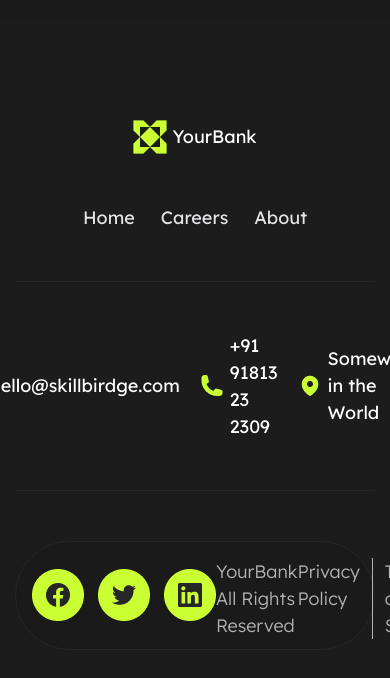
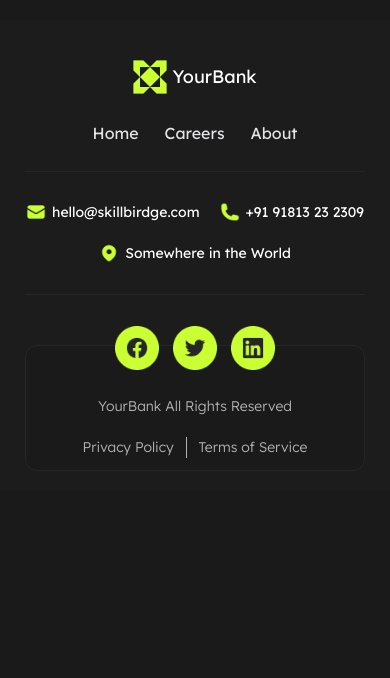
Before and after one commit to R4AYA4R/BankLanding, a React (Create React App) app: page /about in a window 390 px wide. Shown: the part 6766-7444 px from the top of the page. After the commit the page ends 7257 px from the top, so only its background shows below. Built offline with nearby package versions, Linux system fonts and the light colour scheme.

Commit message:
added adaptive SectionJourney,SectionTestimonials and Footer

```diff
--- a/src/components/SectionTestimonials.jsx
+++ b/src/components/SectionTestimonials.jsx
@@ -27,12 +27,20 @@ const SectionTestimonials = () => {
                         <Swiper
                             modules={[Navigation]}
                             slidesPerView={3}
-                            spaceBetween={10}
+                            spaceBetween={5}
                             navigation={{
                                 prevEl: '.slider__navigation-prev',
                                 nextEl: '.slider__navigation-next'
                             }}
                             loop={true}
+                            breakpoints={{
+                                320:{
+                                    slidesPerView:1
+                                },
+                                620:{
+                                    slidesPerView:3
+                                }
+                            }}
                         >
                             <SwiperSlide>
                                 <div className="swiperSlide__inner">
--- a/src/components/header/Header.module.css
+++ b/src/components/header/Header.module.css
@@ -56,3 +56,8 @@
     color:#fff;
     border-radius: 82px;
 }
+@media (max-width:1440px){
+    .footer__link{
+        font-size: 16px;
+    }
+}
--- a/src/index.css
+++ b/src/index.css
@@ -707,6 +707,8 @@ a{
   font-size: 40px;
   font-weight: 400;
   margin-bottom: 14px;
+  position: relative;
+  z-index: 2;
 }
 .sectionJourney__info-desc{
   font-size: 18px;
@@ -991,6 +993,9 @@ a{
   .sectionTop__moneyBlock::before{
     display: none;
   }
+  .sectionJourney__divLink .info__link{
+    text-wrap: nowrap;
+  }
 }
 @media (max-width:1440px){
   .sectionTop__inner{
@@ -1018,6 +1023,9 @@ a{
     transition:all 1s ease;
   }
   .sectionFeatures{
+    transition:all 1s ease;
+  }
+  .sectionTestimonials{
     transition:all 1s ease;
   }
   .sectionProducts__btnInfo{
@@ -1100,6 +1108,51 @@ a{
   .sectionQuestions__blocks--active{
     max-height: 1600px;
   }
+  .sectionProducts__info-title{
+    font-size: 38px;
+    margin-bottom: 10px;
+  }
+  .btnInfo__text1,
+  .btnInfo__text2{
+    padding: 10px 18px;
+    font-size: 16px;
+  }
+  .slider__gradientBlock2,
+  .slider__gradientBlock1{
+    width: 400px;
+  }
+  .swiperSlide__text{
+    margin-bottom: 40px;
+    font-size: 16px;
+  }
+  .sectionJourney__inner{
+    padding: 40px;
+  }
+  .sectionJourney__info-title{
+    font-size: 30px;
+  }
+  .footer{
+    padding: 60px 80px 30px;
+  }
+  .footer__topline-contacts{
+    font-size: 16px;
+  }
+  .footer__bottomline-text{
+    font-size: 15px;
+  }
+  .footer__bottomline-subBlock{
+    font-size: 15px;
+  }
+  .footer__bottomline{
+    padding: 12px 24px 12px 12px;
+  }
+  .footer__bottomline-img{
+    max-width: 44px;
+  }
+  .sectionJourney__inner::after{
+    width: 150px;
+    height: 140px;
+  }
 }
 @media (max-width:1050px){
   .sectionTop__moneyBlock{
@@ -1166,9 +1219,37 @@ a{
     margin-top: 0;
     padding-top: 15px;
   }
-  /* .sectionQuestion .blocks__item-desc{
-    text-align: left;
-  } */
+  .swiperSlide__topline{
+    margin-bottom: 20px;
+  }
+  .swiperSlide__text{
+    margin-bottom: 20px;
+    font-size: 15px;
+  }
+  .slider__gradientBlock2,
+  .slider__gradientBlock1{
+    width: 230px;
+  }
+  .slider__navigation-prev,
+  .slider__navigation-next{
+    padding: 8px;
+  }
+  .sectionProducts__text{
+    font-size: 16px;
+  }
+  .sectionJourney__divLink .info__link{
+    padding: 14px 20px;
+    font-size: 16px;
+  }
+  .sectionJourney__info-desc{
+    font-size: 16px;
+  }
+  .sectionJourney__info-title{
+    font-size: 24px;
+  }
+  .footer{
+    padding: 40px 60px 20px;
+  }
 }
 @media (max-width:855px){
   .sectionTop__inner{
@@ -1249,6 +1330,68 @@ a{
   .sectionQuestions__blocks-item{
     padding: 20px;
   }
+  .swiperSlide__inner{
+    padding: 0 5px;
+  }
+  .swiperSlide__text{
+    font-size: 13px;
+  }
+  .sectionProducts__info-title{
+    font-size: 32px;
+  }
+  .sectionProducts__text{
+    font-size: 14px;
+  }
+  .btnInfo__text1,
+  .btnInfo__text2{
+    font-size: 15px;
+  }
+  .slider__gradientBlock2,
+  .slider__gradientBlock1{
+    width: 170px;
+  }
+  .slider__navigation-next,
+  .slider__navigation-prev{
+    padding: 7px;
+  }
+  .sectionJourney__inner{
+    gap: 50px;
+    padding: 30px;
+  }
+  .sectionJourney__info-desc{
+    font-size: 15px;
+  }
+  .sectionJourney__info-title{
+    font-size: 20px;
+  }
+  .sectionJourney__divLink .info__link{
+    padding: 10px 16px;
+  }
+  .footer__bottomline{
+    flex-direction: column;
+    gap: 20px;
+    border-radius: 12px;
+  }
+  .footer{
+    padding: 40px 30px 20px;
+  }
+  .footer__bottomline{
+    padding: 50px 24px 12px 12px;
+    position: relative;
+  }
+  .footer__bottomline-images{
+    position: absolute;
+    top:-20px;
+  }
+  .footer__topline-contacts{
+    padding: 30px;
+  }
+  .footer__topline{
+    gap:30px;
+  }
+  .footer__topline-contacts{
+    flex-wrap: wrap;
+  }
 }
 @media (max-width:620px){
   .sectionTop__income{
@@ -1313,6 +1456,7 @@ a{
   .sectionProducts__btnInfo{
     align-self: center;
     margin-top: 20px;
+    border:1px solid #262626;
   }
   .sectionCases{
     padding-bottom: 75px;
@@ -1377,6 +1521,9 @@ a{
   .blocks__tabs{
     gap: 10px;
   }
+  .sectionQuestions{
+    padding-bottom: 100px;
+  }
   .sectionQuestions__title{
     font-size: 32px;
     text-align: center;
@@ -1396,6 +1543,67 @@ a{
   }
   .sectionQuestions__blocks--active{
     max-height: 2100px;
+  }
+  .sectionTestimonials{
+    padding-bottom: 75px;
+  }
+  .swiperSlide__subtext{
+    font-size: 16px;
+  }
+  .slider__navigation-next{
+    bottom: 30px;
+    right: 0;
+    border:1px solid #262626;
+  }
+  .slider__navigation-prev{
+    bottom: 30px;
+    left: 0;
+    border:1px solid #262626;
+  }
+  .swiperSlide__inner{
+    border:1px solid #262626;
+    padding: 20px;
+    border-radius: 12px;
+  }
+  .slider__navigation{
+    margin-top: 20px;
+  }
+  .slider__navigation{
+    max-width: 125px;
+    margin: 0 auto;
+    margin-top: 20px;
+  }
+  .slider__gradientBlock2,
+  .slider__gradientBlock1{
+    width: 20%;
+  }
+  .slider__gradientBlock2{
+    height: 240px;
+    bottom: 81px;
+    right: 0;
+  }
+  .slider__gradientBlock1{
+    height: 240px;
+    bottom: 81px;
+    left: 0;
+  }
+  .sectionJourney__inner{
+    flex-direction: column;
+    text-align: center;
+  }
+  .sectionJourney{
+    padding-bottom: 75px;
+  }
+  .contacts__email-img,
+  .contacts__tel-img,
+  .contacts__location-img{
+    max-width: 20px;
+  }
+  .footer{
+    padding: 40px 10px 20px;
+  }
+  .footer__topline-contacts{
+    padding: 30px 0;
   }
 }
 @media (max-width:450px){
@@ -1453,6 +1661,40 @@ a{
   .sectionQuestions__btn{
     font-size: 14px;
   }
+  .swiperSlide__inner{
+    padding: 10px;
+  }
+  .swiperSlide__text{
+    margin-bottom: 10px;
+  }
+  .slider__navigation{
+    margin-top: 30px;
+  }
+  .sectionTestimonials .sectionProducts__info{
+    margin-bottom: 40px;
+  }
+  .sectionJourney__inner{
+    padding: 20px;
+    gap: 20px;
+  }
+  .sectionJourney__info-desc{
+    font-size: 14px;
+  }
+  .footer__topline{
+    gap: 25px;
+  }
+  .footer__topline-contacts{
+    font-size: 14px;
+  }
+  .footer__bottomline-text{
+    font-size: 14px;
+  }
+  .footer__bottomline-subBlock{
+    font-size: 14px;
+  }
+  .footer__bottomline{
+    padding: 50px 12px 12px;
+  }
 }
 @media (max-width:380px){
   .IndividualsBlock__images{
```
